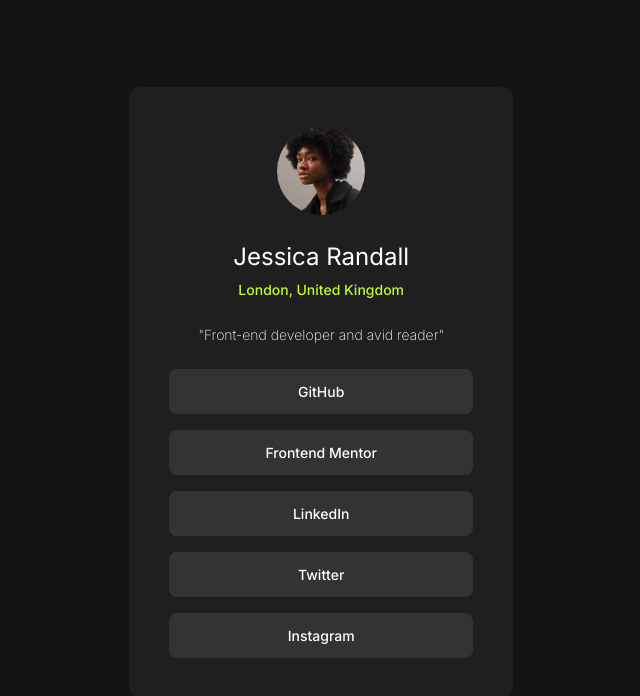
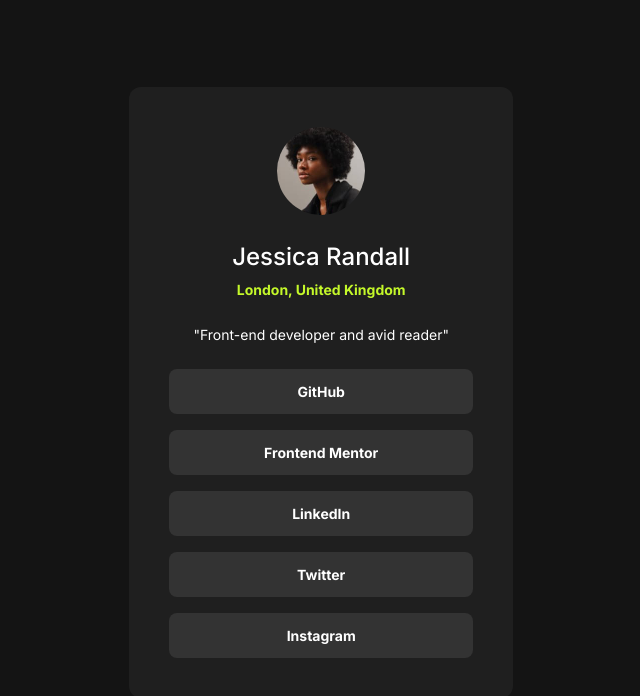
Before and after one commit to JhinDanzo/Social-links, a plain HTML site: page index.html in a window 1280 px wide. Shown: the whole page, without its empty margins (306-946 px from the left). Drawn offline with Linux system fonts and the light colour scheme.

Commit message:
font weight changed

```diff
--- a/style.css
+++ b/style.css
@@ -35,7 +35,7 @@ body{
 
 .name{
     font-size: 24px;
-    font-weight: 400;
+    font-weight: 500;
     line-height: 150%;
     margin-bottom: 4px;
 }
@@ -43,14 +43,14 @@ body{
 .location{
     color: #C4F82A;
     font-size: 14px;
-    font-weight: 500;
+    font-weight: bold;
     line-height: 150%;
     margin-bottom: 24px;
 }
 
 .job{
     font-size: 14px;
-    font-weight: 200;
+    font-weight: normal;
     line-height: 150%;
     margin-bottom: 24px;
 }
@@ -68,7 +68,7 @@ body{
     border: none;
     border-radius: 8px;
     font-size: 14px;
-    font-weight: 500;
+    font-weight: bold;
 }
 
 .link-button:hover{
```
